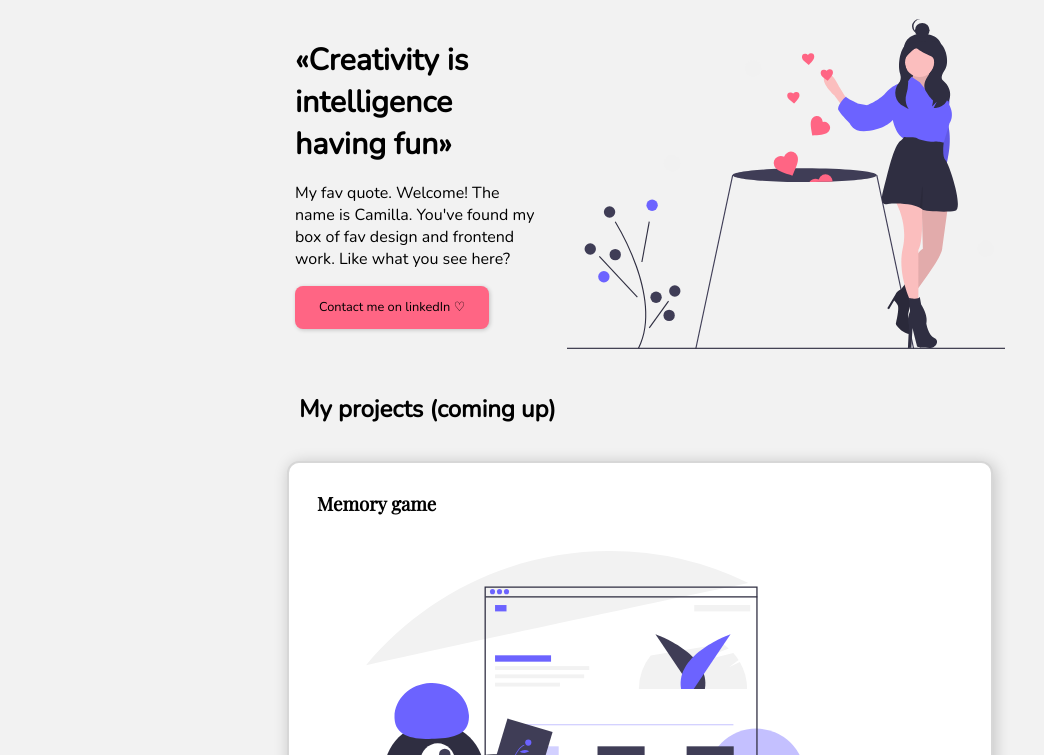
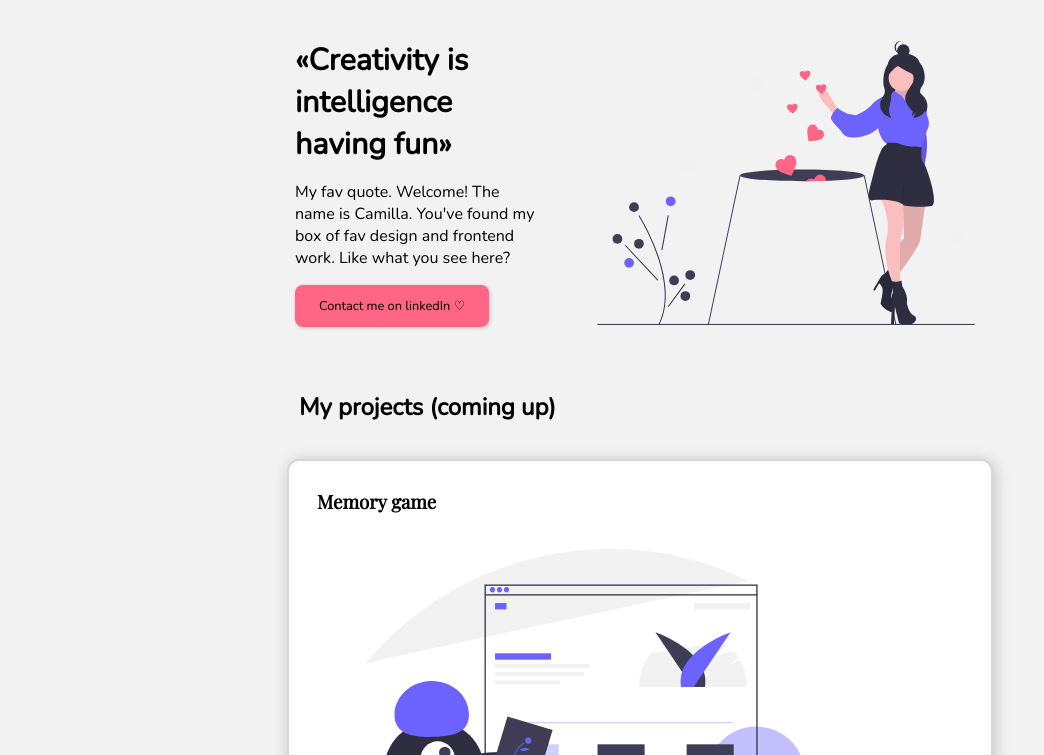
Before and after one commit to millus/1-Build-A-Portfolio-Site, a plain HTML site: page index.html in a window 1280 px wide. Shown: the part 45-800 px from the top of the page, without its empty margins (0-1044 px from the left). Drawn offline with nearby package versions, Linux system fonts and the light colour scheme.

Commit message:
Update style.css
Hopefully fixed safari bug regarding padding and max-height on hero-img.

```diff
--- a/css/style.css
+++ b/css/style.css
@@ -86,8 +86,9 @@ body {
 
   .hero-img {
     width: 80%;
+    max-height: 284px;
+    padding: 0;
     margin: auto;
-    padding: 0;
   }
 
  /*
```
